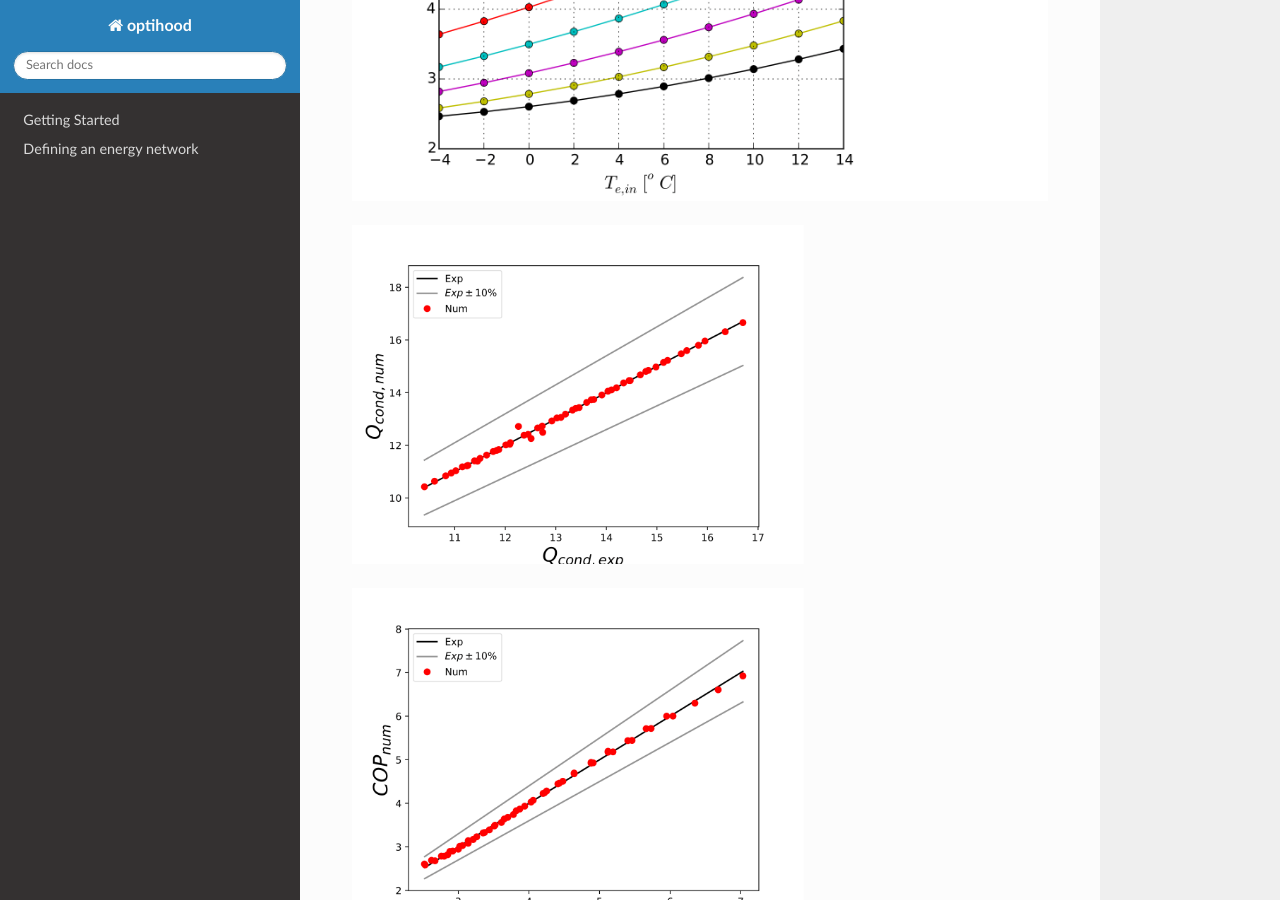
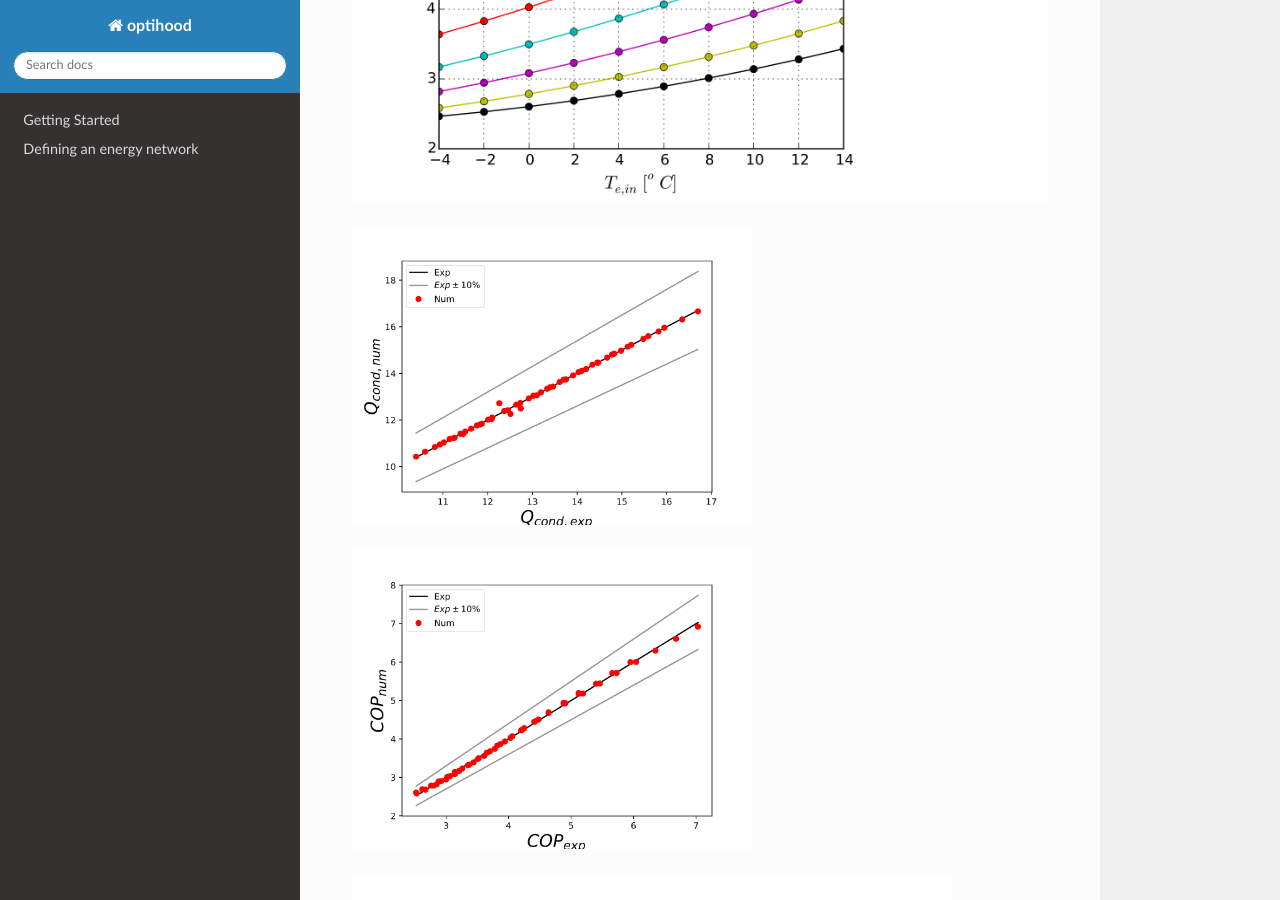
Before and after one commit to SPF-OST/optihood, a Sphinx documentation site: the page built from docs/guide/energy_system_component_models.rst, in a window 1280 px wide and 900 px high, scrolled down 2969 px. Built offline with Sphinx 7.4.7 and the Read the Docs theme 2.0.0, drawn with Linux system fonts in a browser that asks for light colours; pages that are not in the unit, such as notebooks, are missing from menus.

Commit message:
Update energy_system_component_models.rst

```diff
--- a/docs/guide/energy_system_component_models.rst
+++ b/docs/guide/energy_system_component_models.rst
@@ -69,11 +69,19 @@
 
 
 .. figure:: ./resources/R410A-Qcond-1.png
-   :width: 65%
+   :width: 400
    :alt: R410A-Qcond
 
 .. figure:: ./resources/R410A-COP-1.png
-   :width: 65%
+   :width: 400
+   :alt: R410A-COP
+
+.. figure:: ./resources/R410A-Qcond-1.png
+   :width: 600
+   :alt: R410A-Qcond
+
+.. figure:: ./resources/R410A-COP-1.png
+   :width: 600
    :alt: R410A-COP
 
 Table 2: Differences between experiments and fitted data for the HP08L-M-BC air/water heat pump using :math:`\dot q_c &=& bq_1 + bq_2 \cdot \bar{T}_{e,in} + bq_3 \cdot \frac{35}{273.15}  + bq_4 \cdot \bar{T}_{e,in} \cdot \frac{35}{273.15} + bq_5 \cdot \bar{T}_{e,in}^2 + bq_6 \cdot \frac{35}{273.15}^2` and :math:`\dot w_{cp} &=& bp_1 + bp_2 \cdot \bar{T}_{e,in} + bp_3 \cdot \frac{35}{273.15}  + bp_4 \cdot \bar{T}_{e,in} \cdot \frac{35}{273.15} + bp_5 \cdot \bar{T}_{e,in}^2 + bp_6 \cdot \frac{35}{273.15}^2`. :math:`error=100 \cdot |\frac{Q_{exp}-Q_{num}}{Q_{exp}}|` and :math:`RMS = \sqrt { \sum{\frac{(Q_{exp}-Q_{num})^2}{n_p}} }` where $n_p$ is the number of data points.
```
